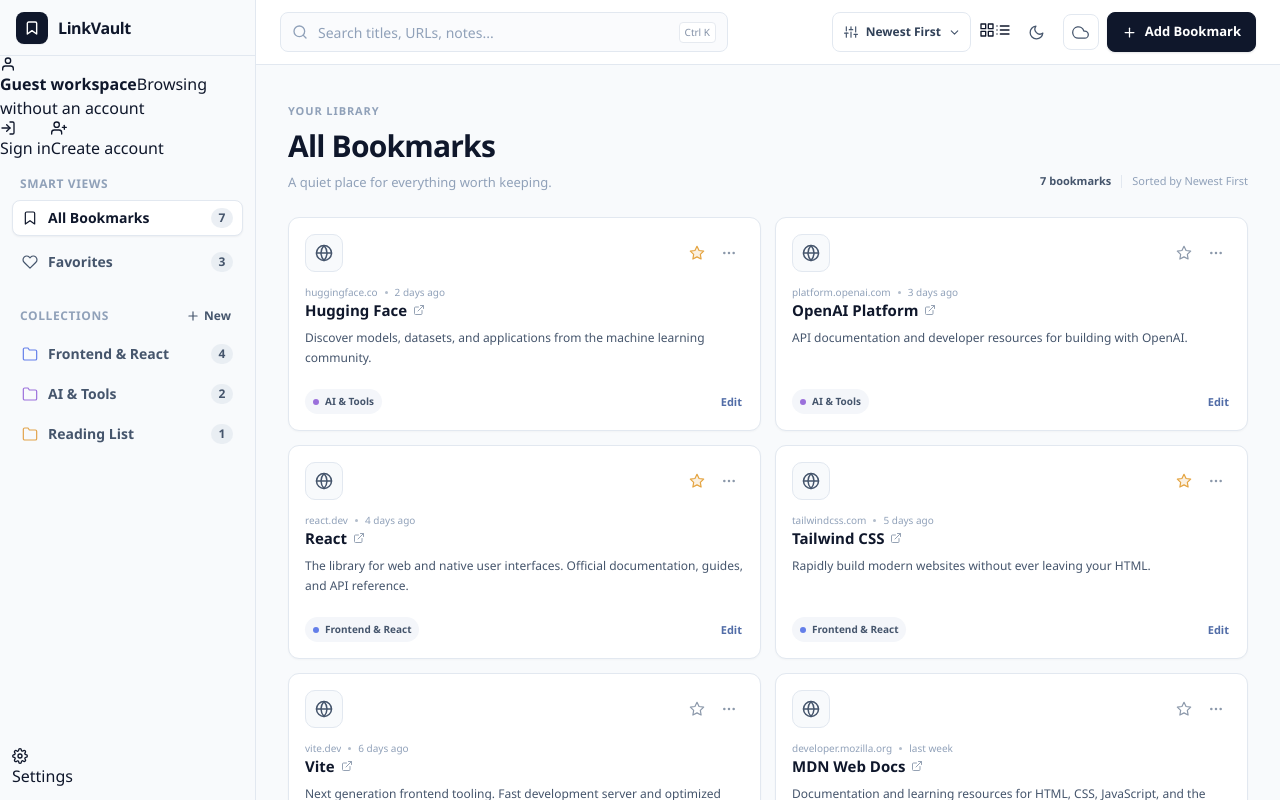
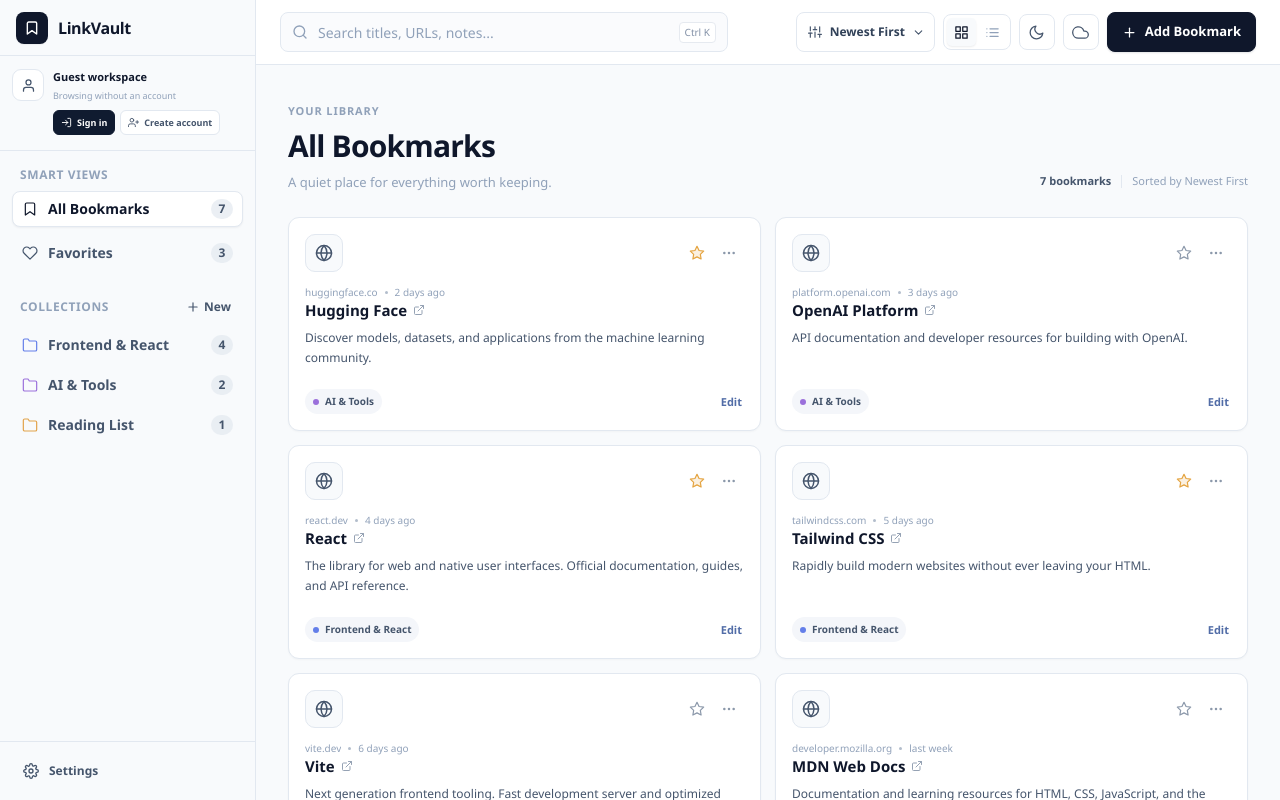
Before and after one commit to modewika1-star/Link-Vault, a React (Vite) app: page / in a window 1280 px wide. Shown: the top 800 px of the page. Built offline with nearby package versions, Linux system fonts and the light colour scheme.

Commit message:
style: add account settings dark theme and list layout

```diff
--- a/src/pages/HomePage.css
+++ b/src/pages/HomePage.css
@@ -187,3 +187,122 @@
 @media(max-width:760px){
   .collection-more{display:block}
 }
+
+
+/* Sidebar account controls and functional settings entry */
+.sidebar-account{display:flex;min-width:0;align-items:flex-start;gap:9px;border-bottom:1px solid var(--lv-line);padding:13px 12px 15px}
+.sidebar-account-avatar{width:32px;height:32px;flex:0 0 32px;display:grid;place-items:center;border:1px solid var(--lv-line);border-radius:9px;background:var(--lv-surface);color:var(--lv-secondary);font-size:12px;font-weight:700}
+.sidebar-account-avatar svg{width:15px;height:15px}
+.sidebar-account-copy{display:grid;min-width:0;flex:1;gap:3px}
+.sidebar-account-copy>strong{overflow:hidden;color:var(--lv-ink);font-size:11px;font-weight:650;text-overflow:ellipsis;white-space:nowrap}
+.sidebar-account-copy>span{overflow:hidden;color:var(--lv-muted);font-size:9px;text-overflow:ellipsis;white-space:nowrap}
+.account-action-row{display:flex;flex-wrap:wrap;gap:5px;margin-top:5px}
+.account-action{display:inline-flex;min-height:25px;align-items:center;justify-content:center;gap:5px;border:1px solid var(--lv-line);border-radius:6px;padding:0 7px;background:var(--lv-surface);color:var(--lv-secondary);cursor:pointer;font:inherit;font-size:9px;font-weight:650}
+.account-action:hover{border-color:#b8c4d4;color:var(--lv-ink)}
+.account-action svg{width:11px;height:11px}
+.primary-account-action{border-color:#101b30;background:#101b30;color:white}
+.primary-account-action:hover{border-color:#26344d;background:#26344d;color:white}
+.signout-action{width:max-content;margin-top:5px;border:0;padding-left:0;background:transparent;color:var(--lv-danger)}
+.signout-action:hover{border-color:transparent;background:transparent;color:#a92c39}
+.sidebar-bottom{border-top:1px solid var(--lv-line);padding:10px 12px}
+.settings-nav-button{display:flex;width:100%;height:38px;align-items:center;gap:10px;border:1px solid transparent;border-radius:8px;padding:0 10px;background:transparent;color:var(--lv-secondary);cursor:pointer;font:inherit;font-size:12px;font-weight:600;text-align:left}
+.settings-nav-button:hover{border-color:var(--lv-line);background:var(--lv-surface);color:var(--lv-ink)}
+.settings-nav-button svg{width:16px;height:16px}
+.display-mode-control{display:inline-flex;height:36px;align-items:center;gap:2px;border:1px solid var(--lv-line);border-radius:8px;padding:3px;background:var(--lv-surface)}
+.display-mode-button{width:29px;height:28px;display:grid;place-items:center;border:0;border-radius:5px;background:transparent;color:var(--lv-muted);cursor:pointer}
+.display-mode-button:hover{color:var(--lv-ink)}
+.display-mode-button.is-active{background:var(--lv-canvas);color:var(--lv-ink);box-shadow:0 1px 2px rgb(15 23 42 / 8%)}
+.display-mode-button svg{width:15px;height:15px}
+.theme-toggle-button{height:36px;width:36px;flex-basis:36px;border:1px solid var(--lv-line);background:var(--lv-surface)}
+
+/* List layout */
+.bookmark-grid.is-list{display:flex;flex-direction:column;gap:9px}
+.bookmark-grid.is-list .bookmark-card{min-height:88px;flex-direction:row;align-items:center;gap:15px;padding:12px 15px}
+.bookmark-grid.is-list .bookmark-card-top{flex:0 0 auto;flex-direction:column;gap:3px}
+.bookmark-grid.is-list .bookmark-domain-icon{width:34px;height:34px;flex-basis:34px}
+.bookmark-grid.is-list .bookmark-domain-icon img{width:23px;height:23px}
+.bookmark-grid.is-list .bookmark-card-actions{gap:0}
+.bookmark-grid.is-list .bookmark-card-actions .icon-button{width:25px;height:25px;flex-basis:25px}
+.bookmark-grid.is-list .bookmark-card-copy{flex:1;margin:0}
+.bookmark-grid.is-list .bookmark-meta-line{font-size:9px}
+.bookmark-grid.is-list .bookmark-title{font-size:13px}
+.bookmark-grid.is-list .bookmark-description{min-height:0;margin-top:3px;-webkit-line-clamp:1}
+.bookmark-grid.is-list .bookmark-card-footer{min-width:145px;margin:0;padding:0}
+.bookmark-grid.is-list .collection-tag{max-width:130px}
+
+/* Dark theme */
+.app-shell[data-theme="dark"]{
+  --lv-canvas:#0b1220;
+  --lv-sidebar:#0e1728;
+  --lv-surface:#121e31;
+  --lv-ink:#edf3fb;
+  --lv-ink-soft:#d4deec;
+  --lv-secondary:#aab9cc;
+  --lv-muted:#8294ad;
+  --lv-line:#26364e;
+  --lv-line-soft:#1d2b40;
+  --lv-success:#65c69a;
+  --lv-danger:#f18c94;
+  --lv-shadow-card:0 1px 2px rgb(0 0 0 / 18%);
+  --lv-shadow-menu:0 14px 36px rgb(0 0 0 / 38%);
+}
+.app-shell[data-theme="dark"] .topbar{background:rgb(18 30 49 / 95%)}
+.app-shell[data-theme="dark"] .nav-item.is-active,
+.app-shell[data-theme="dark"] .bookmark-card,
+.app-shell[data-theme="dark"] .tools-button,
+.app-shell[data-theme="dark"] .tools-menu,
+.app-shell[data-theme="dark"] .card-menu,
+.app-shell[data-theme="dark"] .collection-menu,
+.app-shell[data-theme="dark"] .settings-choice,
+.app-shell[data-theme="dark"] .settings-panel,
+.app-shell[data-theme="dark"] .modal-panel,
+.app-shell[data-theme="dark"] .sidebar-account-avatar,
+.app-shell[data-theme="dark"] .bookmark-domain-icon,
+.app-shell[data-theme="dark"] .display-mode-control,
+.app-shell[data-theme="dark"] .theme-toggle-button{background:var(--lv-surface);color:var(--lv-ink)}
+.app-shell[data-theme="dark"] .nav-item:hover,
+.app-shell[data-theme="dark"] .collection-more summary:hover,
+.app-shell[data-theme="dark"] .card-menu button:hover,
+.app-shell[data-theme="dark"] .tools-menu>button:hover,
+.app-shell[data-theme="dark"] .settings-nav-button:hover{background:#1b2a40}
+.app-shell[data-theme="dark"] .nav-count,
+.app-shell[data-theme="dark"] .collection-tag,
+.app-shell[data-theme="dark"] .settings-choice-preview,
+.app-shell[data-theme="dark"] .storage-icon{background:#1b2a40;color:var(--lv-secondary)}
+.app-shell[data-theme="dark"] .search-box,
+.app-shell[data-theme="dark"] .sort-control,
+.app-shell[data-theme="dark"] .field input,
+.app-shell[data-theme="dark"] .field select,
+.app-shell[data-theme="dark"] .field textarea{background:#0e192b;color:var(--lv-ink)}
+.app-shell[data-theme="dark"] .modal-footer,
+.app-shell[data-theme="dark"] .settings-footer,
+.app-shell[data-theme="dark"] .settings-info-note{background:#0e192b}
+.app-shell[data-theme="dark"] .favorite-option:has(input:checked){background:#282517}
+.app-shell[data-theme="dark"] .empty-state{background:rgb(18 30 49 / 64%);border-color:#33445c}
+.app-shell[data-theme="dark"] .empty-state-icon,
+.app-shell[data-theme="dark"] .sidebar-footer-logo,
+.app-shell[data-theme="dark"] .settings-choice-preview{background:#17253a}
+.app-shell[data-theme="dark"] .settings-choice-preview.light-preview{background:#f8fafc;color:#50617b}
+.app-shell[data-theme="dark"] .settings-choice-preview.dark-preview{background:#101b30;color:#d8e3f1}
+.app-shell[data-theme="dark"] .account-action{background:var(--lv-surface);color:var(--lv-secondary)}
+.app-shell[data-theme="dark"] .primary-account-action{background:#e8eef8;color:#142036;border-color:#e8eef8}
+.app-shell[data-theme="dark"] .primary-account-action:hover{background:#cbd8ea}
+.app-shell[data-theme="dark"] .sidebar-account-avatar{background:#1b2a40}
+.app-shell[data-theme="dark"] .bookmark-domain-icon{background:#1a2940}
+.app-shell[data-theme="dark"] .button-secondary{background:var(--lv-surface);color:var(--lv-ink-soft)}
+.app-shell[data-theme="dark"] .content-footer{border-color:var(--lv-line)}
+@media(max-width:760px){
+  .sidebar-account{padding-top:11px;padding-bottom:12px}
+  .bookmark-grid.is-list .bookmark-card{align-items:flex-start;gap:10px}
+  .bookmark-grid.is-list .bookmark-card-footer{min-width:0;flex-direction:column;align-items:flex-end;justify-content:center}
+  .bookmark-grid.is-list .collection-tag{max-width:110px}
+  .topbar-actions{flex-wrap:nowrap}
+}
+@media(max-width:520px){
+  .display-mode-control{height:34px}
+  .display-mode-button{width:27px;height:26px}
+  .theme-toggle-button{height:34px;width:34px;flex-basis:34px}
+  .bookmark-grid.is-list .bookmark-card{min-height:100px;padding:10px}
+  .bookmark-grid.is-list .bookmark-card-top{max-width:44px}
+  .bookmark-grid.is-list .bookmark-card-footer{display:none}
+}
```
